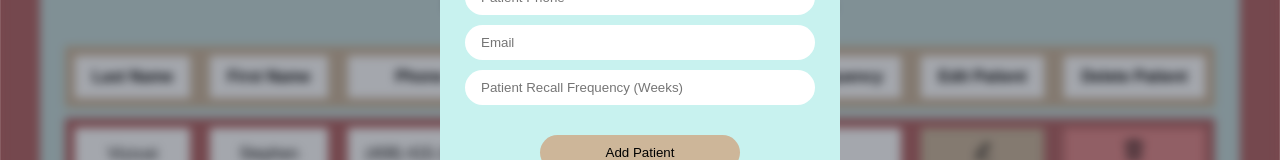
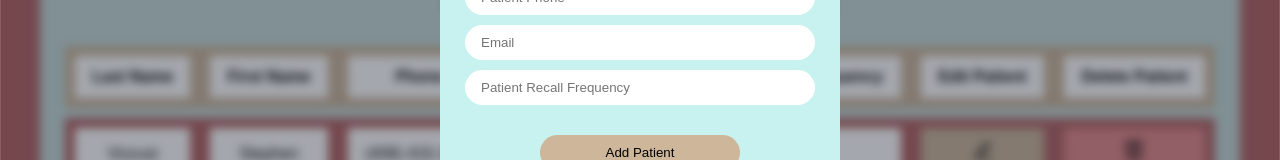
Before and after one commit to svizzusi/smile-reminder-fe, a React (Vite) app: page /dashboard-page in a window 1280 px wide. Both pictures are taken after a click on the button "Add New Patient". Shown: the part 453-613 px from the top of the page. Built offline with nearby package versions, Linux system fonts and the light colour scheme.

Commit message:
Debug create patient axios request

```diff
--- a/src/App.jsx
+++ b/src/App.jsx
@@ -1,6 +1,7 @@
 import './App.css'
 import {Routes, Route} from 'react-router-dom'
 import {useState} from 'react'
+import axios from 'axios'
 
 import Navbar from '../src/layout/navbar/Navbar'
 import Footer from '../src/layout/footer/Footer'
--- a/src/components/dashboard/addPatient/AddPatient.jsx
+++ b/src/components/dashboard/addPatient/AddPatient.jsx
@@ -1,9 +1,9 @@
 import style from './AddPatient.module.css'
-import {useState} from 'react'
+import {useState, useEffect} from 'react'
 import logo from '../../../assets/images/logo.webp';
 import {RiCloseCircleFill} from 'react-icons/ri'
 import axios from 'axios'
-// import {addWeeks, startOfWeek, format} from 'date-fns'
+import {addWeeks, startOfWeek, format} from 'date-fns'
 
 const AddPatient = ({setShowAddPatient}) => {
 
@@ -11,7 +11,8 @@ const AddPatient = ({setShowAddPatient}) => {
         lastName: '',
         firstName: '',
         phone: '',
-        email: ''
+        email: '',
+        frequency: ''
     });
 
     function handleClose(e) {
@@ -29,8 +30,13 @@ const AddPatient = ({setShowAddPatient}) => {
         })
     }
 
-    // const currentWeek = format(startOfWeek(new Date(), { weekStartsOn: 0 }), 'y-MM-dd')
-    // const patientReminderWeek = format(startOfWeek(addWeeks(startOfWeek(new Date(), { weekStartsOn: 0 }), Number(formData.frequency * 4))), 'y-MM-dd')
+    const currentWeek = format(startOfWeek(new Date(), { weekStartsOn: 0 }), 'y-MM-dd')
+    const patientReminderWeek = format(startOfWeek(addWeeks(startOfWeek(new Date(), { weekStartsOn: 0 }), Number(formData.frequency * 4))), 'y-MM-dd')
+    useEffect(() => {
+        console.log(patientReminderWeek)
+
+    }, []);
+
 
     const handleSubmit = async (e) => {
         e.preventDefault()
@@ -42,16 +48,15 @@ const AddPatient = ({setShowAddPatient}) => {
         const frequency = Number(formData.frequency)
 
               try {
-                  const res = await axios.post('', {
+                  const res = await axios.post('http://localhost:3000/patients/createPatient', {
                         lastName,
                         firstName,
                         phone,
                         email,
-                        // patientReminderWeek,
                         frequency,
                         originalFrequency: frequency,
-                        // currentWeek,
-                        // patientReminderWeek
+                        currentWeek,
+                        patientReminderWeek
                   })
                   if (res.request.status === 200) {
                       setFormData((prevFormData) => ({
@@ -65,6 +70,7 @@ const AddPatient = ({setShowAddPatient}) => {
                         // fetchData()
                         setShowAddPatient(false)
                         // toastSuccess('Successfully added patient');
+                        console.log(res)
                   } else {
                     //   toastError('Error adding patient');
                   }
@@ -136,7 +142,7 @@ const AddPatient = ({setShowAddPatient}) => {
                         required
                         type='text'
                         name='frequency'
-                        placeholder={'Patient Recall Frequency (Weeks)'}
+                        placeholder={'Patient Recall Frequency'}
                         value={formData.frequency}
                         onChange={handleChange}
                     />
```
